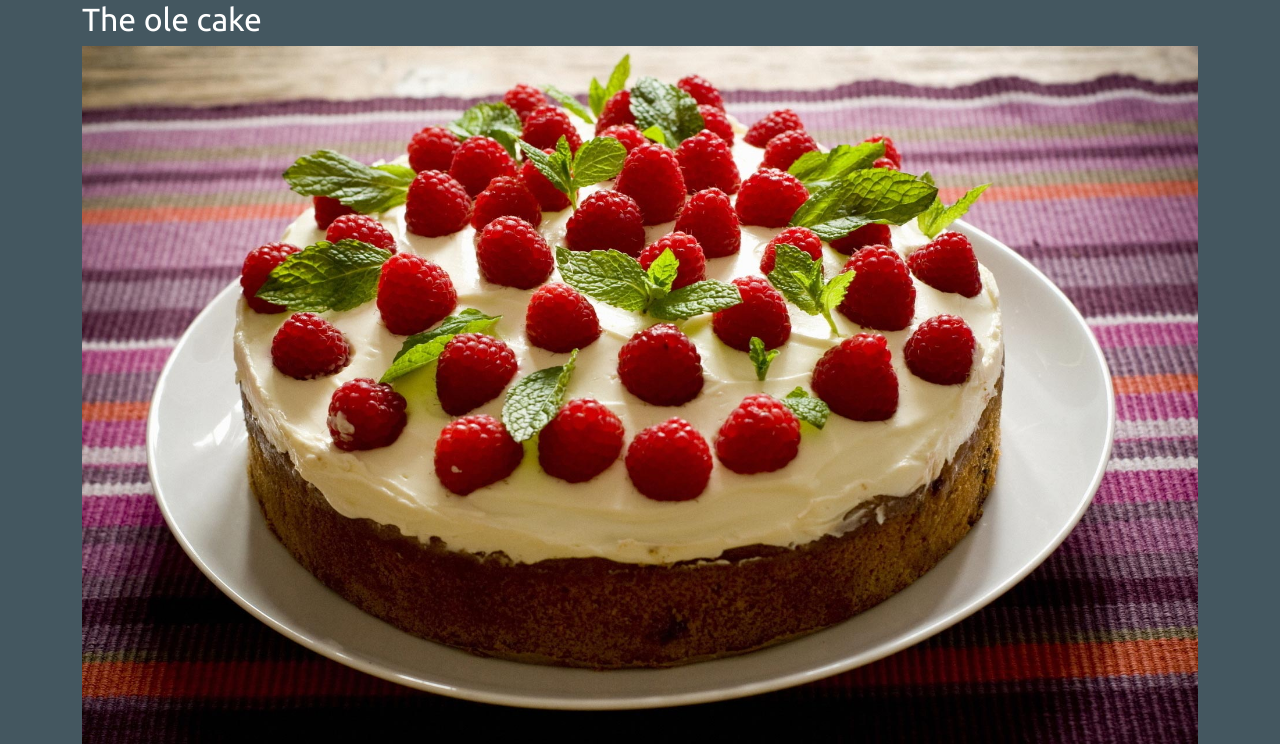
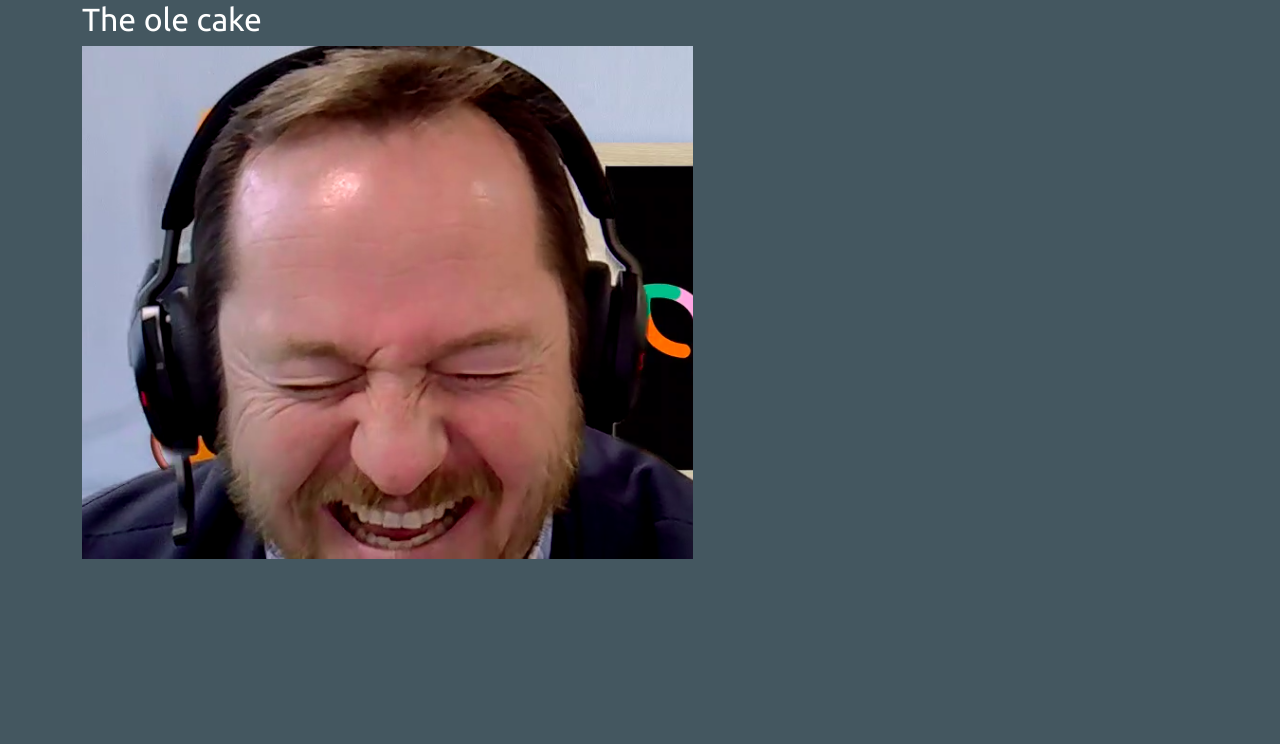
Before and after one commit to kodakmoment/olecake, a Node server app: page / in a window 1280 px wide. Shown: the part 56-800 px from the top of the page. Run offline with Node 20, Linux system fonts and the light colour scheme.

Commit message:
Update index.ejs

```diff
--- a/views/pages/index.ejs
+++ b/views/pages/index.ejs
@@ -13,7 +13,7 @@
 
   <div class="container container-fluid">
     <h2>The ole cake</h2>
-    <img class="img-fluid theimg" src="images/olecake.jpg" alt="the ole cake">
+    <img class="img-fluid theimg" src="images/MicrosoftTeams-image.png" alt="the happy face">
   </div>
 
   <footer>
```
